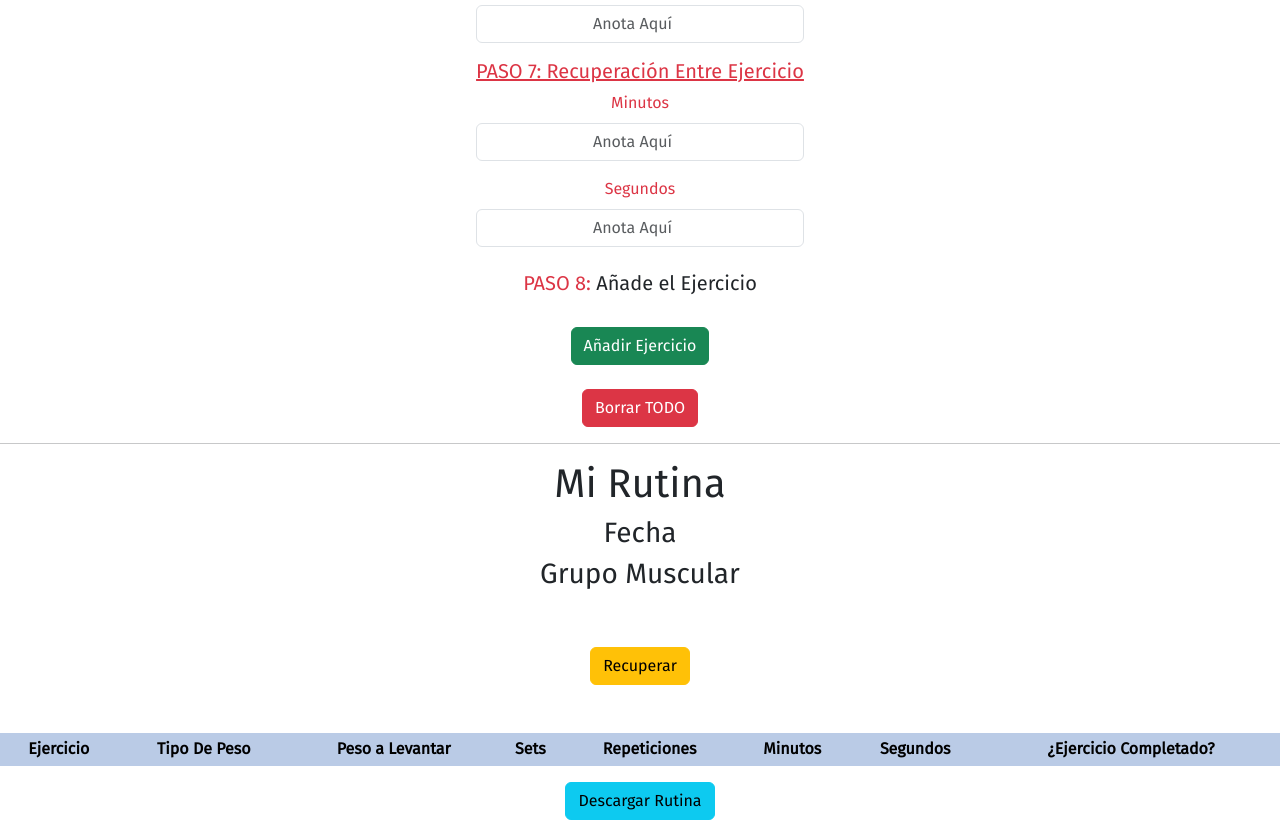
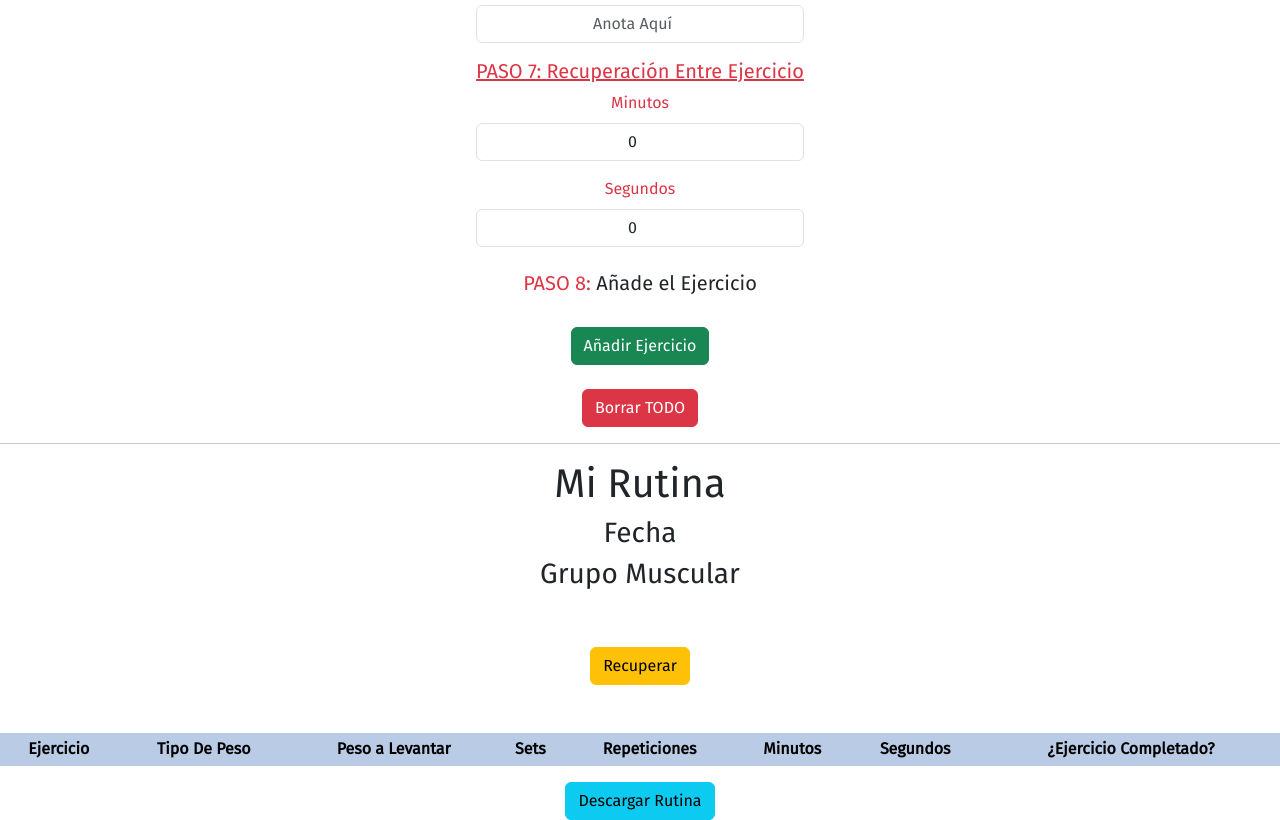
Before and after one commit to jaysenhl/Rutinas, a plain HTML site: page index.html in a window 1280 px wide. Shown: the part 809-1629 px from the top of the page. Drawn offline with nearby package versions, Linux system fonts and the light colour scheme; some packages are replaced by stand-ins of ours; no server answers; a script that the page names is missing.

Commit message:
added 0 value to prevent timer NaN

```diff
--- a/index.html
+++ b/index.html
@@ -52,10 +52,10 @@
 
             <h5 class="text-danger"><u>PASO 7: Recuperación Entre Ejercicio</u></h5>
             <label for="minutosInput" class="form-label text-danger">Minutos</label>
-            <input type="number" id="minutosInput" class="form-control text-center mb-3" min="0" max="100" step="1" placeholder="Anota Aquí">
+            <input type="number" id="minutosInput" class="form-control text-center mb-3" min="0" max="100" step="1" placeholder="Anota Aquí" value="0">
 
             <label for="segundosInput" class="form-label text-danger">Segundos</label>
-            <input type="number" id="segundosInput" class="form-control text-center mb-4" min="0" max="59" step="1" placeholder="Anota Aquí">
+            <input type="number" id="segundosInput" class="form-control text-center mb-4" min="0" max="59" step="1" placeholder="Anota Aquí" value="0">
             <h5 class="form-label"><span class="text-danger">PASO 8: </span>Añade el Ejercicio</h5>
             <br>
             <button type="submit" id="botonAnadirEjercicio" class="btn btn-success">Añadir Ejercicio</button>
```
